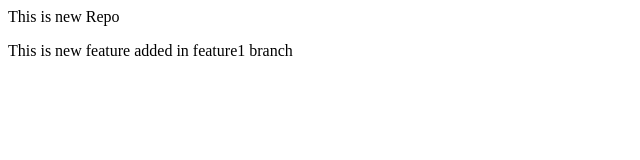
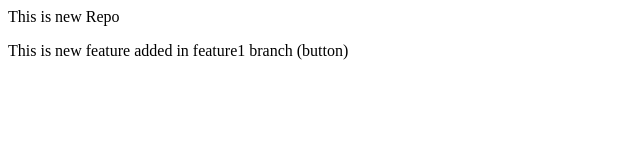
Before and after one commit to nz-amitshah/localrepo, a plain HTML site: page index.html in a window 1280 px wide. Shown: the full height of the page, 0-640 px from the left. Drawn offline with Linux system fonts and the light colour scheme.

```diff
--- a/index.html
+++ b/index.html
@@ -1,2 +1,2 @@
 <p>This is new Repo</p>
-<p>This is new feature added in feature1 branch</p>
+<p>This is new feature added in feature1 branch (button)</p>
```
